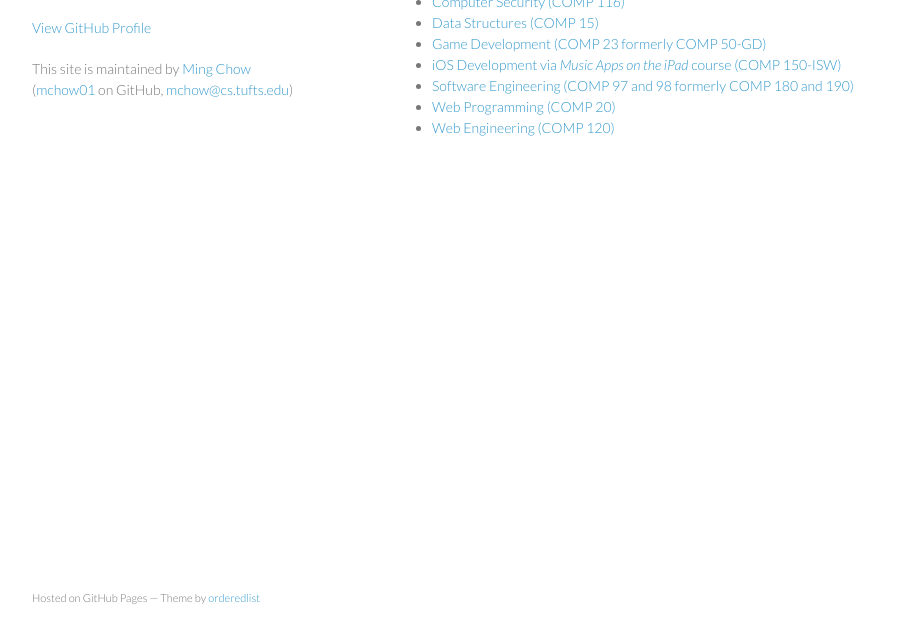
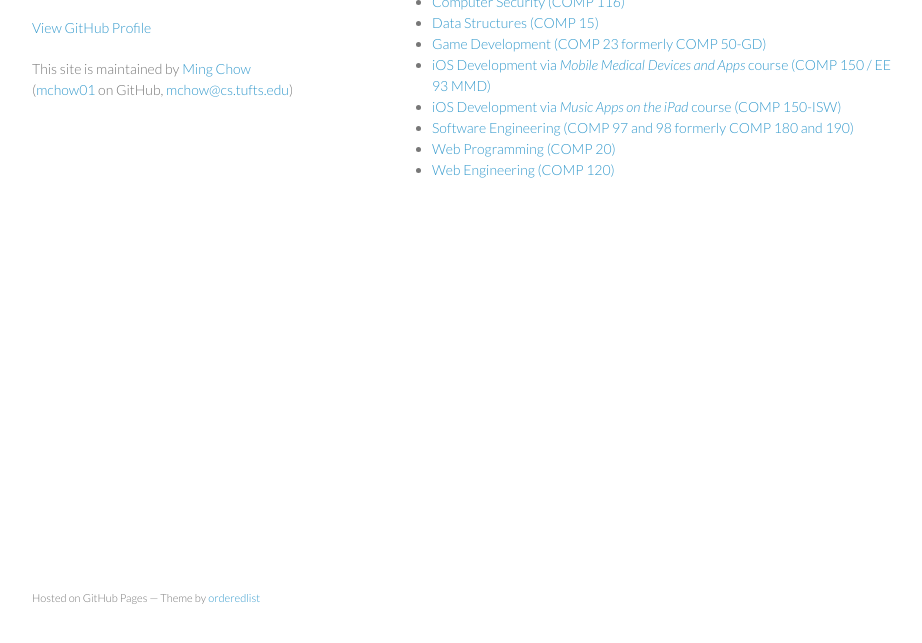
Before and after one commit to tuftsdev/tuftsdev.github.com, a plain HTML site: page index.html in a window 1280 px wide. Shown: the part 123-766 px from the top of the page, without its empty margins (178-1100 px from the left). Drawn offline with Linux system fonts and the light colour scheme.

Commit message:
Updated course list and links

```diff
--- a/index.html
+++ b/index.html
@@ -27,7 +27,8 @@
 <li><a href="http://tuftsdev.github.io/DefenseOfTheDarkArts">Computer Security (COMP 116)</a></li>
 <li><a href="https://github.com/tuftsdev/DataStructures">Data Structures (COMP 15)</a></li>
 <li><a href="http://tuftsdev.github.io/GameDevelopment/">Game Development (COMP 23 formerly COMP 50-GD)</a></li>
-<li><a href="http://tuftsdev.github.io/ios/">iOS Development via <em>Music Apps on the iPad</em> course (COMP 150-ISW)</a></li>
+<li><a href="http://tuftsdev.github.io/MobileMedicalDevices/">iOS Development via <em>Mobile Medical Devices and Apps</em> course (COMP 150 / EE 93 MMD)</a></li>
+<li><a href="http://tuftsdev.github.io/MusicAppsOnTheIpad/">iOS Development via <em>Music Apps on the iPad</em> course (COMP 150-ISW)</a></li>
 <li><a href="http://tuftsdev.github.io/SoftwareEngineering/">Software Engineering (COMP 97 and 98 formerly COMP 180 and 190)</a></li>
 <li><a href="http://tuftsdev.github.io/WebProgramming/">Web Programming (COMP 20)</a></li>
 <li><a href="http://tuftsdev.github.io/WebEngineering">Web Engineering (COMP 120)</a></li>
```
